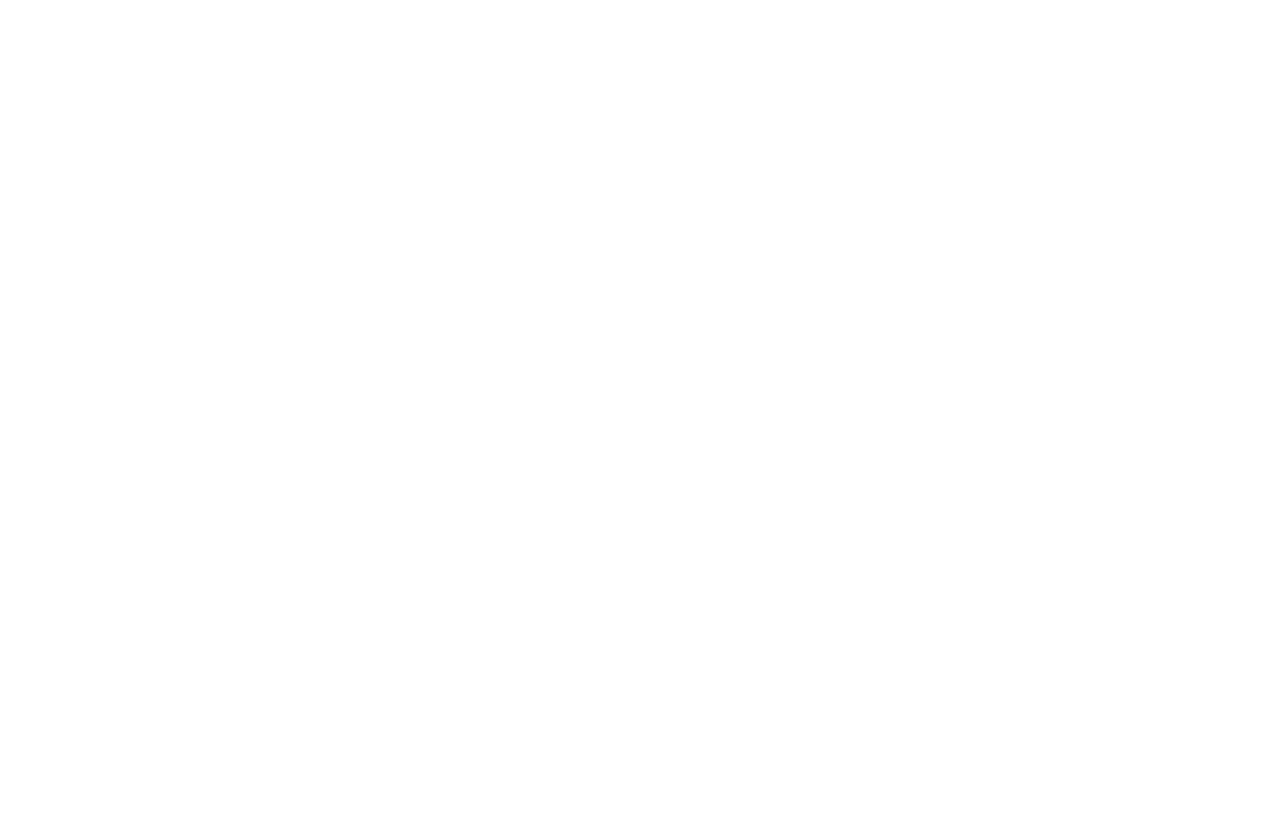
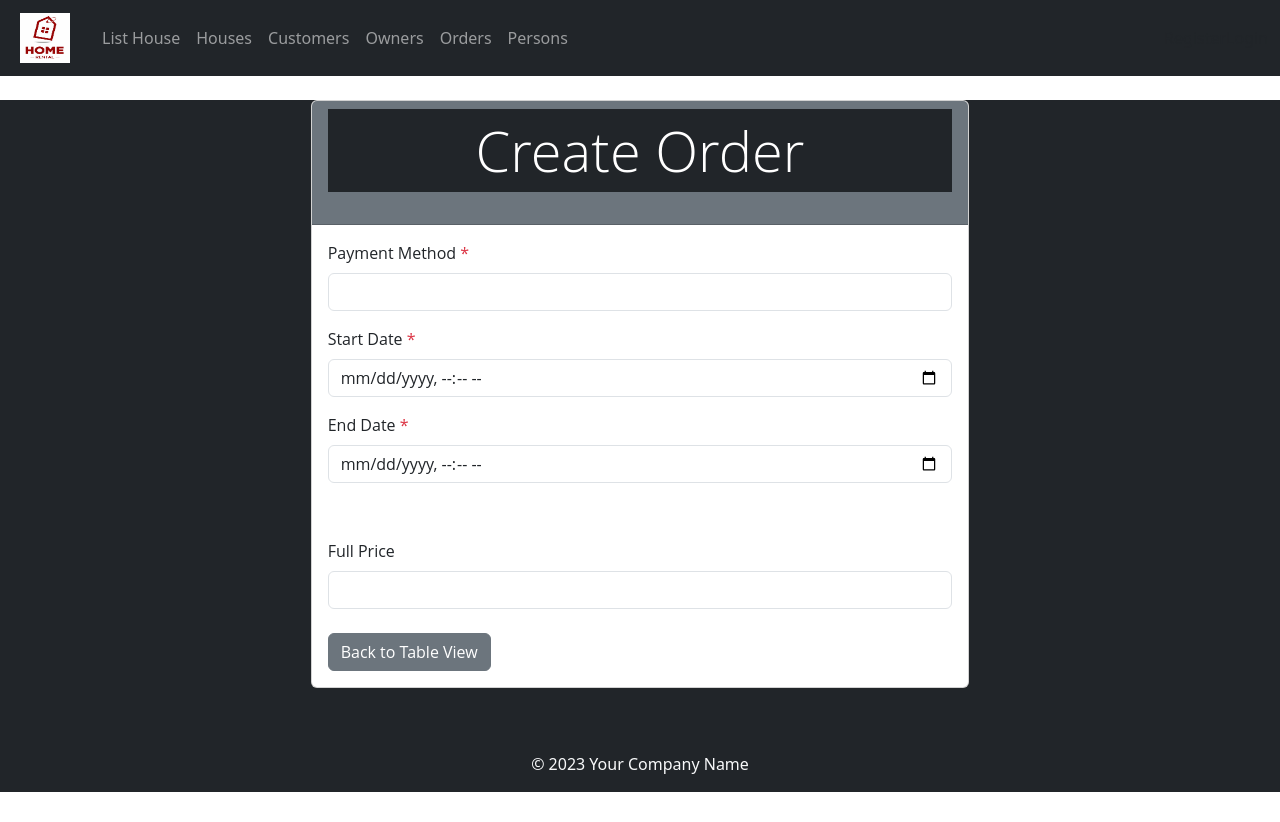
Before and after one commit to Muzea001/React_Frontend_Applikasjon, a React (Create React App) app: page /lagOrdre/1/1 in a window 1280 px wide. Before the commit this address had no page. Before the commit the page ends 800 px from the top, so only its background shows below. Built offline with nearby package versions, Linux system fonts and the light colour scheme.

Commit message:
Test commit

```diff
--- a/src/App.js
+++ b/src/App.js
@@ -3,12 +3,14 @@ import { BrowserRouter, Routes, Route } from 'react-router-dom';
 import Layout from './Components/layout/Layout';
 import Home from './Components/pages/Home';
 import HusTabell from './Components/pages/husTabell';
-import KundeTabell from './Components/pages/kundeTabell';
+import KundeTabell from './Components/pages/kunde/kundeTabell';
 import EierTabell from './Components/pages/eierTabell';
 import PersonTabell from './Components/pages/personTabell';
 import OrdreTabell from './Components/pages/ordreTabell';
 import ListHus from './Components/pages/listHus';
 import Oversikt from './Components/pages/oversikt';
+import LagOrdre from './Components/pages/lagOrdre';
+import slettKunde from './Components/pages/kunde/slettKunde';
 
 
 
@@ -20,8 +22,10 @@ const App = () => {
       <Route index element={<HusTabell type="Grid" />} />
       <Route path="husTabell" element={<HusTabell type="Tabell" />} />
       <Route path="oversikt/:husId" element={<Oversikt />} />
-      <Route path="kundeTabell" element={<KundeTabell />} />
+      <Route path="lagOrdre/:husId/:pris" element={<LagOrdre />} />
+      <Route path="/kunde/kundeTabell" element={<KundeTabell />} />
       <Route path="eierTabell" element={<EierTabell />} />
+      <Route path='/kunde/slettKunde/:husId' element={<slettKunde/>} />
       <Route path="personTabell" element={<PersonTabell />} />
       <Route path="ordreTabell" element={<OrdreTabell />} />
       <Route path="listHus" element={<ListHus />} />
--- a/src/Components/layout/Footer.js
+++ b/src/Components/layout/Footer.js
@@ -2,11 +2,12 @@ import React from 'react';
 import 'bootstrap/dist/css/bootstrap.min.css';
 
 const Footer = () => (
-  <footer className="bg-dark text-light fixed-bottom">
-    <div className="container text-center">
-      <p className="mb-0 py-3">© 2023 Your Company Name</p>
-    </div>
-  </footer>
+  <footer className="bg-dark text-light mt-5"> {/* Removed fixed-bottom, added mt-5 for spacing */}
+  <div className="container text-center">
+    <p className="mb-0 py-3">© 2023 Your Company Name</p>
+  </div>
+</footer>
 );
 
+
 export default Footer;
--- /dev/null
+++ b/src/Components/pages/lagOrdre.jsx
@@ -0,0 +1,163 @@
+
+import React, { useEffect, useState, Fragment } from "react";
+import 'bootstrap/dist/css/bootstrap.min.css';
+import Table from "react-bootstrap/Table"
+import { Outlet, useParams } from "react-router-dom";
+import axios from "axios";
+import { useNavigate } from "react-router-dom";
+
+
+
+
+const LagOrdre = ({ husId, pris }) => {
+    const [betaltGjennom, setBetaltGjennom] = useState('');
+    const [startDato, setStartDato] = useState('');
+    const [sluttDato, setSluttDato] = useState('');
+    const [fullPris, setFullPris] = useState(pris);
+    const [availabilityLabel, setAvailabilityLabel] = useState('');
+    const [submitButtonVisible, setSubmitButtonVisible] = useState(false);
+    const [availabilityError, setAvailabilityError] = useState('');
+
+    const handleSubmit = (event) => {
+        event.preventDefault();
+        console.log('Form is submitted', { husId, startDato, sluttDato, betaltGjennom, fullPris });
+      };
+
+
+    const calculateFullPrice = async () => {
+        if (startDato && sluttDato && pris) {
+          try {
+
+            const queryParams = new URLSearchParams({
+              start: startDato,
+              slutt: sluttDato,
+              pris: pris
+            });
+                  const response = await fetch(`http://localhost:11569/api/Ordre/regnFullPris?${queryParams}`);
+                        if (!response.ok) {
+              throw new Error('Network response was not ok');
+            }
+                  const data = await response.json();
+
+            setFullPris(data.fullprice);
+          } catch (error) {
+            console.error('There was a problem with the fetch operation:', error);
+          }
+        } else {
+          console.error('Please ensure all fields are filled out correctly.');
+        }
+      };
+
+
+      const checkAvailability = async () => {
+        try {
+
+          const response = await fetch(`http://localhost:11569/api/Ordre/SjekkTilgjengelighet?husId=${husId}&startDato=${startDato}&sluttDato=${sluttDato}`);
+          const isAvailable = await response.json();
+
+
+          if (!isAvailable) {
+            setAvailabilityLabel('The selected dates are not available. Please choose different dates.');
+            setSubmitButtonVisible(false);
+          } else {
+            setAvailabilityLabel("The selected dates are available.")
+            setSubmitButtonVisible(true)
+          }
+        } catch (error) {
+          setAvailabilityError('An error occurred while checking availability. Please try again.');
+        }
+      };
+
+
+      useEffect(() => {
+        if (startDato && sluttDato) {
+          checkAvailability();
+          calculateFullPrice();
+        }
+      }, [startDato, sluttDato]);
+
+
+
+
+
+
+
+    return (
+        <div className="container mt-4">
+        <div className="row">
+          <div className="col-md-8 offset-md-2">
+            <div className="card">
+              <div className="card-header bg-secondary text-white">
+              <h1 className="text-center display-4 py-2 mb-4 bg-dark text-white">Create Order</h1>
+              </div>
+              <div className="card-body">
+                <form onSubmit={handleSubmit}>
+                  <div className="mb-3">
+                    <label htmlFor="betaltgjennom" className="form-label">Payment Method <span className="text-danger">*</span></label>
+                    <input
+                      type="text"
+                      id="betaltgjennom"
+                      className="form-control"
+                      value={betaltGjennom}
+                      onChange={(e) => setBetaltGjennom(e.target.value)}
+                      required
+                    />
+                  </div>
+
+                  <div className="mb-3">
+                    <label htmlFor="startDato" className="form-label">Start Date <span className="text-danger">*</span></label>
+                    <input
+                      type="datetime-local"
+                      id="startDato"
+                      className="form-control"
+                      value={startDato}
+                      onChange={(e) => setStartDato(e.target.value)}
+                      required
+                    />
+                  </div>
+
+                  <div className="mb-3">
+                    <label htmlFor="sluttDato" className="form-label">End Date <span className="text-danger">*</span></label>
+                    <input
+                      type="datetime-local"
+                      id="sluttDato"
+                      className="form-control"
+                      value={sluttDato}
+                      onChange={(e) => setSluttDato(e.target.value)}
+                      required
+                    />
+                  </div>
+
+                  <div className="mb-3">
+                    <label className="form-label">{availabilityLabel}</label>
+                  </div>
+
+                  {availabilityError && <div className="alert alert-danger" role="alert">{availabilityError}</div>}
+
+                  <div className="mb-3">
+                    <label htmlFor="fullPrice" className="form-label">Full Price</label>
+                    <input
+                      type="text"
+                      id="fullPrice"
+                      className="form-control"
+                      value={fullPris}
+                      readOnly
+                    />
+                  </div>
+
+                  {submitButtonVisible && (
+                    <button type="submit" className="btn btn-primary">Create Order</button>
+                  )}
+
+                  {/* Assuming you want to navigate back with a function or a link */}
+                  <button type="button" className="btn btn-secondary mt-2">Back to Table View</button>
+                </form>
+              </div>
+            </div>
+          </div>
+        </div>
+      </div>
+    );
+  };
+
+  export default LagOrdre;
--- a/src/Components/pages/oversikt.jsx
+++ b/src/Components/pages/oversikt.jsx
@@ -3,67 +3,78 @@ import 'bootstrap/dist/css/bootstrap.min.css';
 import Table from "react-bootstrap/Table"
 import { Outlet, useParams } from "react-router-dom";
 import axios from "axios";
-
+import { useNavigate } from "react-router-dom";
 
 const Oversikt = () => {
 
 
   const [show, setShow] = useState(false);
-    const {husId} = useParams();
+  const { husId } = useParams();
   const [bildeListe, setBildeListe] = useState([]);
-    const [bildeUrl, setbildeUrl] = useState("");
+  const [bilderUrl, setbilderUrl] = useState("");
   const [pris, setPris] = useState(0);
   const [beskrivelse, setBeskrivelse] = useState("");
   const [currentIndex, setcurrentIndex] = useState(0);
-    const [antallrom, setAntallrom] = useState(0);
+  const [romAntall, setAntallrom] = useState(0);
   const [areal, setAreal] = useState(0);
-    const [by, setBy]= useState("");
-    const [addresse, setAddresse]= useState("");
+  const [by, setBy] = useState("");
+  const [addresse, setAddresse] = useState("");
   const [harparkering, setParkering] = useState(false);
   const [ermoblert, setMoblert] = useState("true");
-    const [loading ,setLoading] = useState("true");
 
 
 
-    const [houseDetails, setHouseDetails] = useState([]);
+
+  const [houseDetails, setHouseDetails] = useState({});
 
 
   const showImage = (offset) => {
-
-
-        const newIndex = (currentIndex + offset + bildeUrl.length) % bildeUrl.length
+    const totalImages = bildeListe.length;
+    const newIndex = (currentIndex + offset + totalImages) % totalImages;
     setcurrentIndex(newIndex);
-    }
+  };
 
   useEffect(() => {
     const fetchData = async () => {
       try {
         const response = await axios.get(`http://localhost:11569/api/Hus/Oversikt/${husId}`);
-            setHouseDetails(response.data);
+        const details = response.data;
+        setHouseDetails(details);
+        setBildeListe(details.bildeListe);
+        setbilderUrl(details.bilderUrl)
+        setPris(details.pris);
+        setBeskrivelse(details.beskrivelse);
+        setAntallrom(details.romAntall);
+        setAreal(details.areal);
+        setBy(details.by);
+        setAddresse(details.addresse);
+        setParkering(details.harparkering);
+        setMoblert(details.ermoblert);
+        console.log('Current image list:', bildeListe);
+        console.log('Current index and image:', currentIndex, bildeListe[currentIndex]);
       } catch (error) {
-            if (axios.isAxiosError(error)) {
-              console.error("Error fetching data: ", error.message);
-              if (error.response) {
-                console.error("Error response data: ", error.response.data);
-                console.error("Error response status: ", error.response.status);
-              }
-            } else {
-              console.error("An unexpected error occurred: ", error);
-            }
-          } finally {
-            setLoading(false);
+
       }
     };
 
     fetchData();
-      }, [husId]); // Dependency array ensures this effect runs when husId changes
-
-      // After state updates, if you want to log or use the new data,
-      // it's better to use useEffect that depends on the `houseDetails` state.
+  }, [husId]);
 
   useEffect(() => {
     console.log('House details from API:', houseDetails);
   }, [houseDetails]); // This effect runs when `houseDetails` changes.
+
+
+  const navigate = useNavigate();
+
+  const detailClick = (husId, pris) => {
+    console.log('Attempting to navigate with id and price:', husId, pris);
+    try {
+      navigate(`/lagOrdre/${husId}/${pris}`);
+    } catch (error) {
+      console.error('Navigation error:', error);
+    }
+  };
 
   return (
 
@@ -71,14 +82,14 @@ const Oversikt = () => {
       <section>
         <div className="container">
           <div className="row justify-content-center">
-        <div className="col-md-6">
-          <div className="card item-card">
+            <div className="col-md-8"> {/* Adjusted to col-md-8 for a larger column */}
+              <div className="card item-card text-center"> {/* Added text-center for centering the image */}
                 <img
                   id="imageDisplay"
                   alt={bildeListe[currentIndex]?.bilderUrl || 'Default Image'}
-              src={bildeListe[currentIndex]?.bilderUrl || '/default-image.jpg'}
-              className="card-img-top img-fluid"
-              style={{ maxWidth: '300px', maxHeight: '200px' }}
+                  src={bildeListe[currentIndex] ? `http://localhost:11569${bildeListe[currentIndex].bilderUrl}` : '/default-image.jpg'}
+                  className="card-img-top img-fluid mx-auto d-block"
+                  style={{ maxWidth: '100%', height: 'auto' }}
                 />
                 <div className="card-body">
                   <div className="d-flex justify-content-between">
@@ -88,19 +99,21 @@ const Oversikt = () => {
                 </div>
               </div>
 
-          <div className="card mt-3">
+              <div className="card mt-3 text-center"> {/* Added text-center class here */}
                 <div className="card-body">
+
                   <h5 className="card-title">House Details</h5>
-              <p className="card-text">City: <span className="text-muted">{addresse}</span></p>
-              <p className="card-text">Areal: <span className="text-muted">{areal}</span></p>
-              <p className="card-text">City: <span className="text-muted">{by}</span></p>
-              <p className="card-text">Number of Rooms: <span className="text-muted">{antallrom}</span></p>
-              <p className="card-text">Parking: <span className="text-muted">{harparkering ? 'Yes' : 'No'}</span></p>
-              <p className="card-text">Price: <span className="text-muted">{pris}</span></p>
-              <p className="card-text">Description: <span className="text-muted">{beskrivelse}</span></p>
-              <button className="btn btn-primary" onClick={() => {/* logic to handle reservation */}}>
-                Reserve
-              </button>
+                  {/* Wrap the property names with <strong> tags to make them bold */}
+                  <p className="card-text"><strong>City:</strong> <span className="text-muted">{addresse}</span></p>
+                  <p className="card-text"><strong>Areal:</strong> <span className="text-muted">{areal}</span></p>
+                  <p className="card-text"><strong>City:</strong> <span className="text-muted">{by}</span></p>
+                  <p className="card-text"><strong>Number of Rooms:</strong> <span className="text-muted">{romAntall}</span></p>
+                  <p className="card-text"><strong>Parking:</strong> <span className="text-muted">{harparkering ? 'Yes' : 'No'}</span></p>
+                  <p className="card-text"><strong>Furnishing:</strong> <span className="text-muted">{ermoblert ? 'Yes' : 'No'}</span></p>
+                  <p className="card-text"><strong>Price:</strong> <span className="text-muted">{pris}</span></p>
+                  <p className="card-text"><strong>Description:</strong> <span className="text-muted">{beskrivelse}</span></p>
+                  <button className="btn btn-primary mt-auto" onClick={()=> detailClick(husId, pris)}>Reserve</button>
+
                 </div>
               </div>
             </div>
--- a/src/index.css
+++ b/src/index.css
@@ -68,6 +68,10 @@ nav .navbar-right a {
   font-weight: 600; /* You might choose a different weight */
 }
 
+body, .main-content {
+  padding-bottom: 30px; /* Adjust the value based on your footer's height */
+}
+
 .card-text {
   font-size: 1rem;
   line-height: 1.5;
```
Lines whose indentation alone changed are shown as unchanged.
